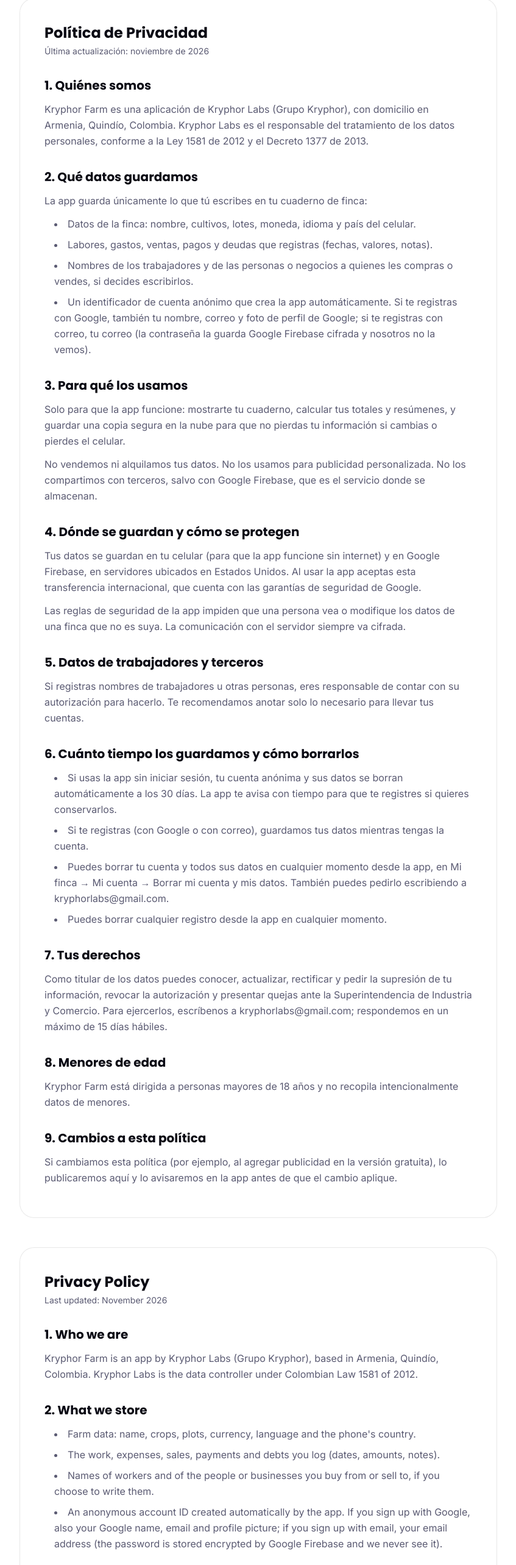
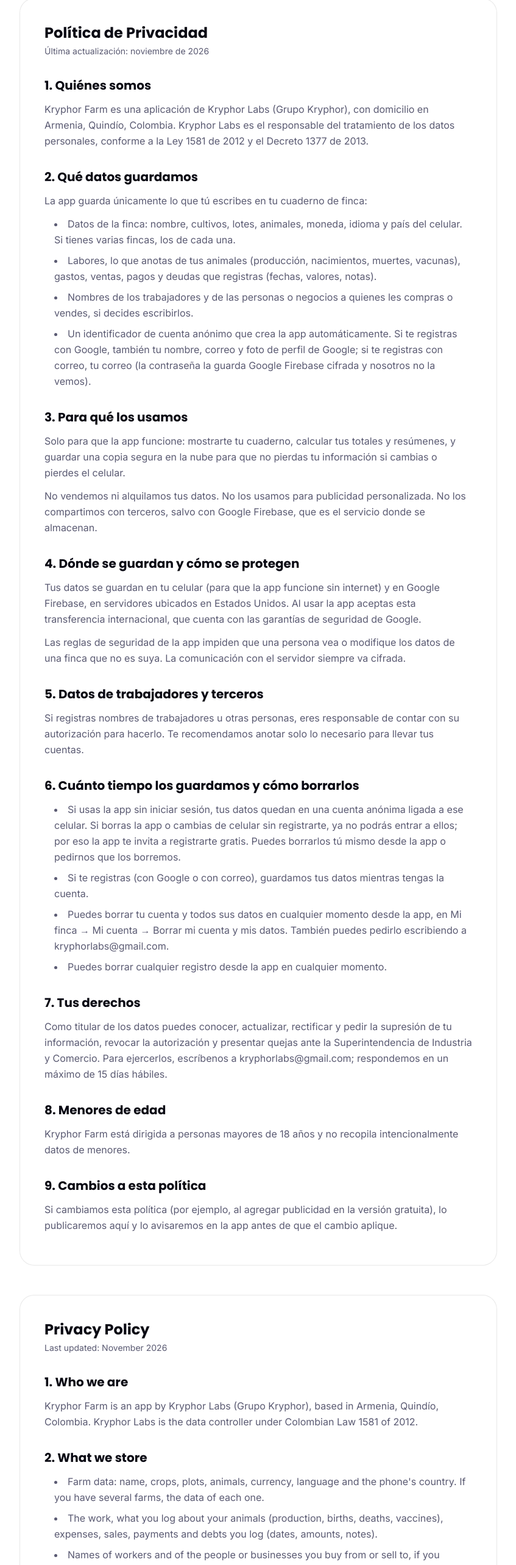
Before and after one commit to kryphorlabs/kryphor-web, a Next.js app: page /privacy/kryphor-farm in a window 1280 px wide. Shown: the part 231-2797 px from the top of the page at 61% size, without its empty margins (216-1063 px from the left). Built offline with nearby package versions, Linux system fonts and the light colour scheme.

Commit message:
politica de kryphor farm con animales y varias fincas, se quitó el borrado automático a los 30 días que no existe

```diff
--- a/src/app/(public)/privacy/kryphor-farm/page.tsx
+++ b/src/app/(public)/privacy/kryphor-farm/page.tsx
@@ -29,8 +29,8 @@ const versiones: Version[] = [
         titulo: "2. Qué datos guardamos",
         parrafos: ["La app guarda únicamente lo que tú escribes en tu cuaderno de finca:"],
         lista: [
-          "Datos de la finca: nombre, cultivos, lotes, moneda, idioma y país del celular.",
-          "Labores, gastos, ventas, pagos y deudas que registras (fechas, valores, notas).",
+          "Datos de la finca: nombre, cultivos, lotes, animales, moneda, idioma y país del celular. Si tienes varias fincas, los de cada una.",
+          "Labores, lo que anotas de tus animales (producción, nacimientos, muertes, vacunas), gastos, ventas, pagos y deudas que registras (fechas, valores, notas).",
           "Nombres de los trabajadores y de las personas o negocios a quienes les compras o vendes, si decides escribirlos.",
           "Un identificador de cuenta anónimo que crea la app automáticamente. Si te registras con Google, también tu nombre, correo y foto de perfil de Google; si te registras con correo, tu correo (la contraseña la guarda Google Firebase cifrada y nosotros no la vemos).",
         ],
@@ -58,7 +58,7 @@ const versiones: Version[] = [
       {
         titulo: "6. Cuánto tiempo los guardamos y cómo borrarlos",
         lista: [
-          "Si usas la app sin iniciar sesión, tu cuenta anónima y sus datos se borran automáticamente a los 30 días. La app te avisa con tiempo para que te registres si quieres conservarlos.",
+          "Si usas la app sin iniciar sesión, tus datos quedan en una cuenta anónima ligada a ese celular. Si borras la app o cambias de celular sin registrarte, ya no podrás entrar a ellos; por eso la app te invita a registrarte gratis. Puedes borrarlos tú mismo desde la app o pedirnos que los borremos.",
           "Si te registras (con Google o con correo), guardamos tus datos mientras tengas la cuenta.",
           "Puedes borrar tu cuenta y todos sus datos en cualquier momento desde la app, en Mi finca → Mi cuenta → Borrar mi cuenta y mis datos. También puedes pedirlo escribiendo a " + CORREO + ".",
           "Puedes borrar cualquier registro desde la app en cualquier momento.",
@@ -97,8 +97,8 @@ const versiones: Version[] = [
       {
         titulo: "2. What we store",
         lista: [
-          "Farm data: name, crops, plots, currency, language and the phone's country.",
-          "The work, expenses, sales, payments and debts you log (dates, amounts, notes).",
+          "Farm data: name, crops, plots, animals, currency, language and the phone's country. If you have several farms, the data of each one.",
+          "The work, what you log about your animals (production, births, deaths, vaccines), expenses, sales, payments and debts you log (dates, amounts, notes).",
           "Names of workers and of the people or businesses you buy from or sell to, if you choose to write them.",
           "An anonymous account ID created automatically by the app. If you sign up with Google, also your Google name, email and profile picture; if you sign up with email, your email address (the password is stored encrypted by Google Firebase and we never see it).",
         ],
@@ -118,7 +118,7 @@ const versiones: Version[] = [
       {
         titulo: "5. Retention and deletion",
         lista: [
-          "If you use the app without signing in, your anonymous account and its data are deleted automatically after 30 days. The app warns you in advance.",
+          "If you use the app without signing in, your data is kept in an anonymous account tied to that phone. If you delete the app or change phones without signing up, you will no longer be able to access it; that is why the app invites you to sign up for free. You can delete it yourself from the app or ask us to delete it.",
           "If you sign up (with Google or email), we keep your data while you have the account.",
           "You can delete your account and all its data at any time from the app, in My farm → My account → Delete my account and data, or by writing to " + CORREO + ".",
           "You can delete any entry from the app at any time.",
@@ -147,8 +147,8 @@ const versiones: Version[] = [
       {
         titulo: "2. Quais dados guardamos",
         lista: [
-          "Dados da fazenda: nome, culturas, talhões, moeda, idioma e país do celular.",
-          "Os trabalhos, gastos, vendas, pagamentos e dívidas que você registra (datas, valores, observações).",
+          "Dados da fazenda: nome, culturas, talhões, animais, moeda, idioma e país do celular. Se você tem várias fazendas, os de cada uma.",
+          "Os trabalhos, o que você anota dos seus animais (produção, nascimentos, mortes, vacinas), gastos, vendas, pagamentos e dívidas que você registra (datas, valores, observações).",
           "Nomes de trabalhadores e de pessoas ou empresas de quem você compra ou para quem vende, se você decidir escrevê-los.",
           "Um identificador de conta anônimo criado automaticamente. Se você se cadastrar com o Google, também seu nome, e-mail e foto do Google; se for com e-mail, seu endereço de e-mail (a senha fica criptografada no Google Firebase e nós não a vemos).",
         ],
@@ -168,7 +168,7 @@ const versiones: Version[] = [
       {
         titulo: "5. Prazo e exclusão",
         lista: [
-          "Se você usa o aplicativo sem entrar com uma conta, a conta anônima e seus dados são apagados automaticamente após 30 dias. O aplicativo avisa antes.",
+          "Se você usa o aplicativo sem entrar com uma conta, seus dados ficam numa conta anônima ligada a esse celular. Se apagar o aplicativo ou trocar de celular sem se cadastrar, não poderá mais acessá-los; por isso o aplicativo convida você a se cadastrar grátis. Você mesmo pode apagá-los pelo aplicativo ou pedir que os apaguemos.",
           "Se você se cadastrar (com o Google ou e-mail), guardamos seus dados enquanto tiver a conta.",
           "Você pode apagar sua conta e todos os dados a qualquer momento pelo aplicativo, em Minha fazenda → Minha conta → Apagar minha conta e meus dados, ou escrevendo para " + CORREO + ".",
           "Você pode apagar qualquer registro pelo aplicativo a qualquer momento.",
```
